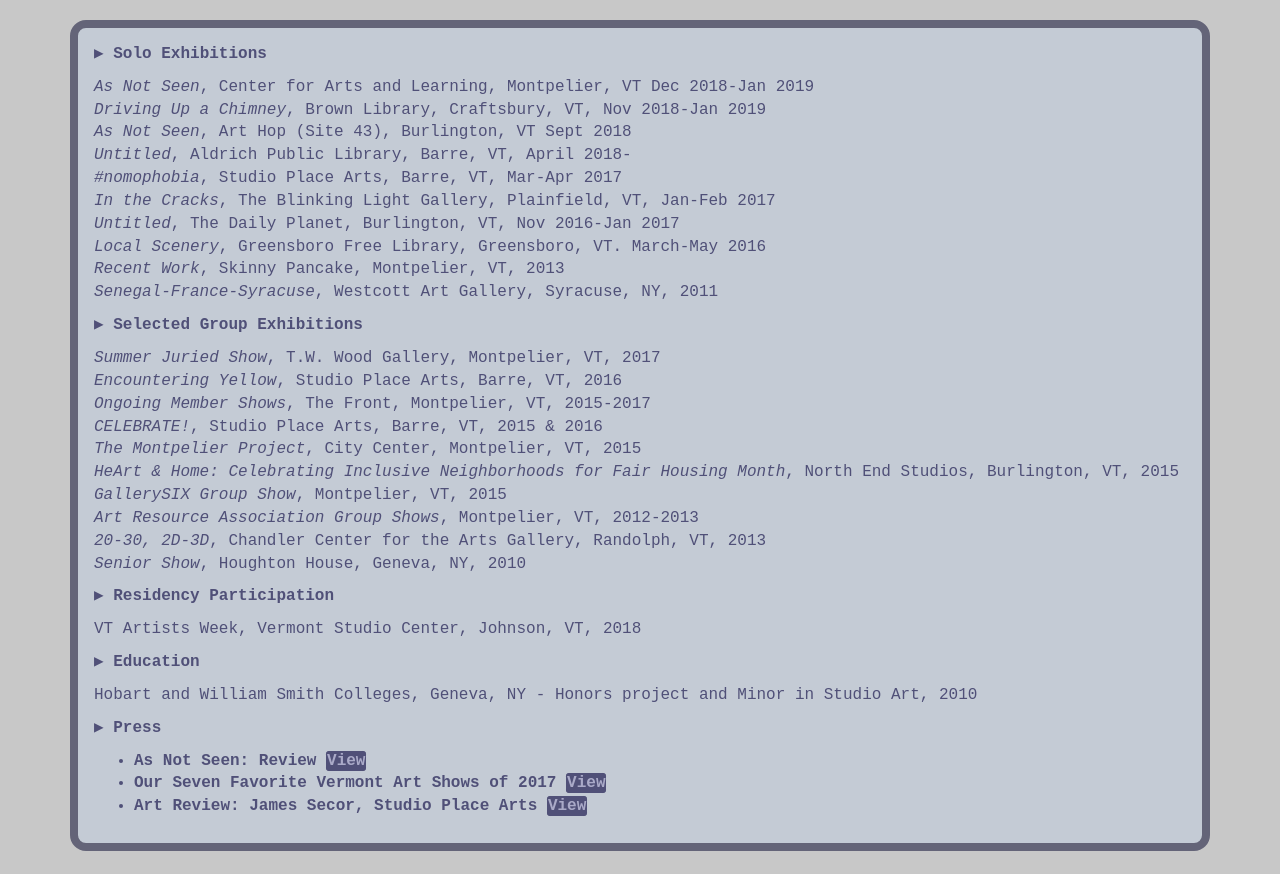
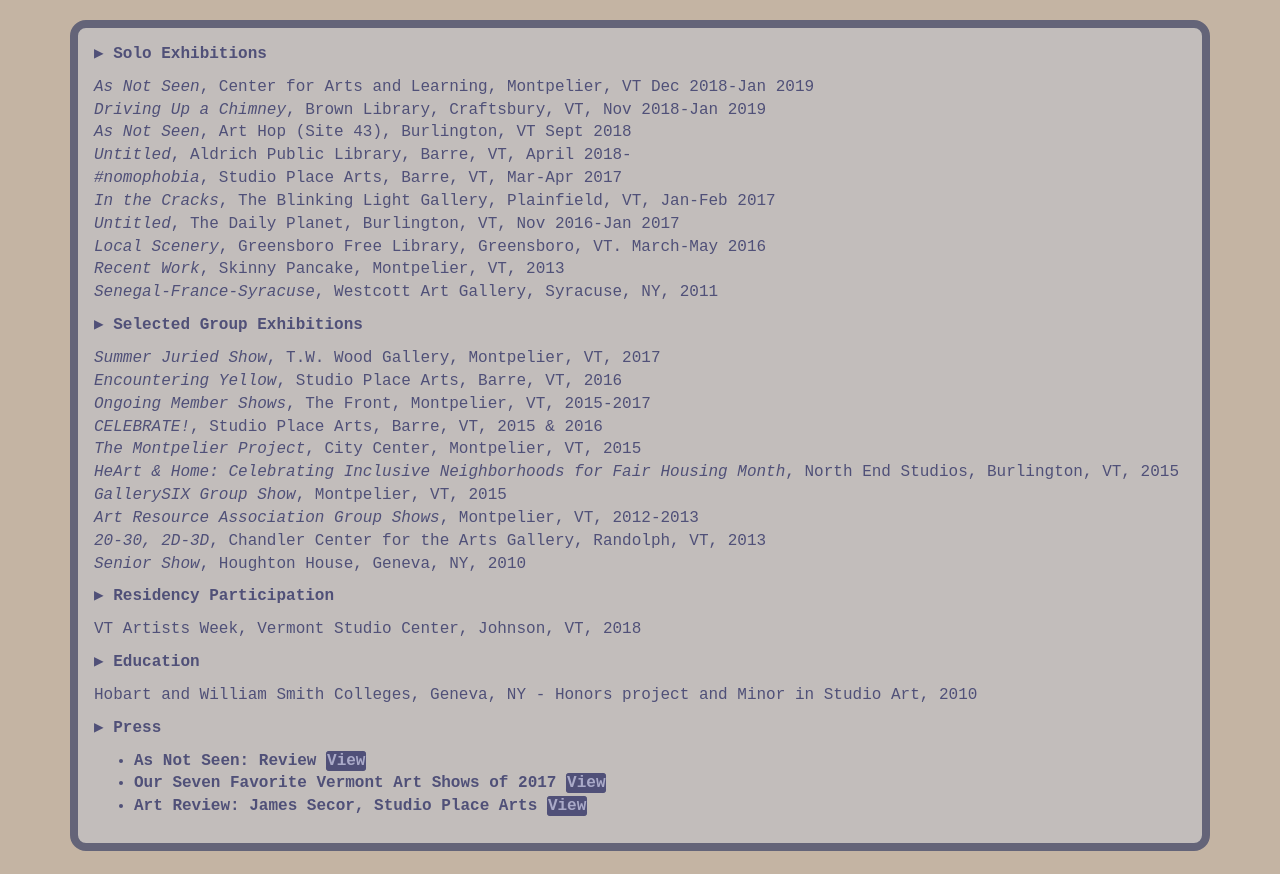
Before and after one commit to jamessecor/artsite, a PHP site: page /cv.php in a window 1280 px wide. Shown: the part 53-927 px from the top of the page. Run offline with PHP 8.4, Linux system fonts and the light colour scheme; some libraries are stand-ins or nearby versions.

Commit message:
background color change

```diff
--- a/jrsArt.css
+++ b/jrsArt.css
@@ -16,7 +16,7 @@ html, body, div, span, h1, h2, h3, h4, h5, h6, footer, header {
 	--nav-color: rgb(170,170,200);
 	--form-background: rgba(190,211,244,.3);
 	--form-border: rgb(100,100,120); /*#779;*/
-	--page-background: rgb(200,200,200);
+	--page-background: rgb(196, 180, 163);
 }
 
 body {
```
